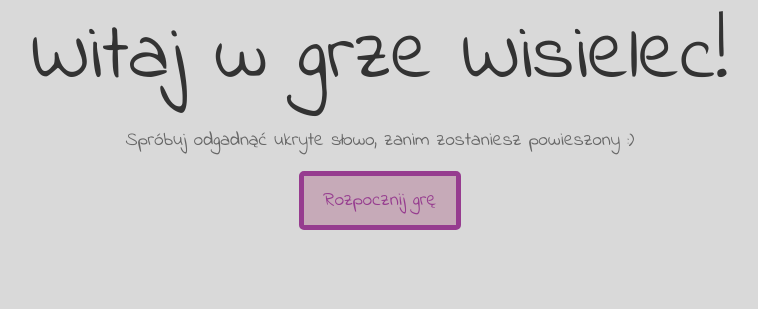
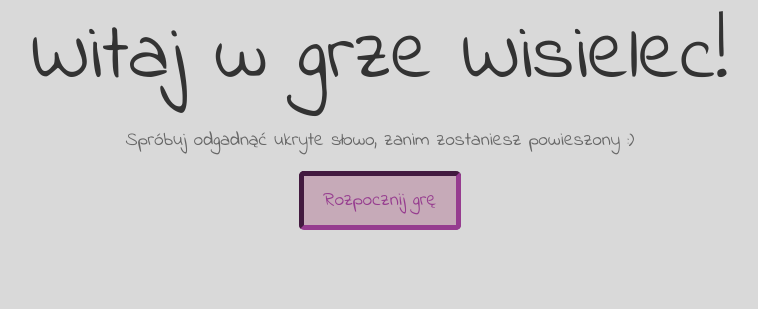
Before and after one commit to zywiecagnieszka/wisielec, a Django app: page / in a window 1280 px wide. Shown: the part 280-589 px from the top of the page, without its empty margins (260-1018 px from the left). Run offline with Django 5.2, Linux system fonts and the light colour scheme; some libraries are stand-ins or nearby versions; some web fonts are replaced.

Commit message:
guziczki

```diff
--- a/templates/strona_glowna.html
+++ b/templates/strona_glowna.html
@@ -39,7 +39,7 @@
         .btn {
             background-color: #c6aab8;
             border-width: 5px;
-            border-style: solid;
+            border-style: inset;
             border-color: #963c8f;
             color: #963c8f;
             padding: 10px 20px;
@@ -52,7 +52,7 @@
             background-color: #963c8f;
             color: #c6aab8;
             border-width: 5px;
-            border-style: solid;
+            border-style: outset;
             border-color: #c6aab8;
         }
     </style>
```
